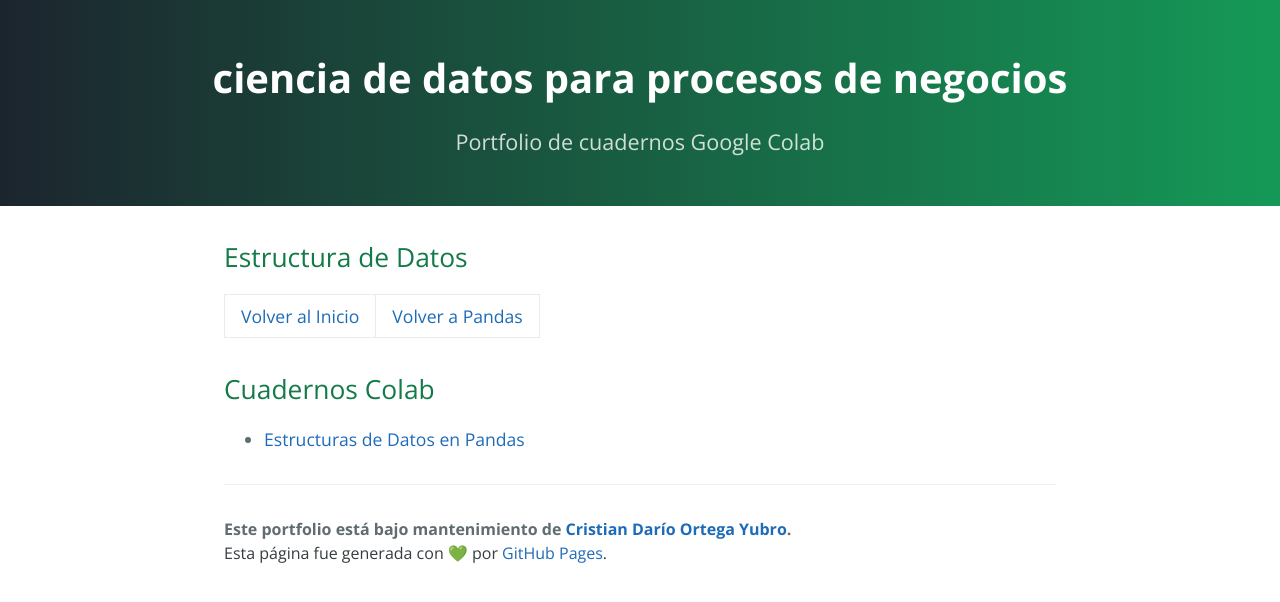
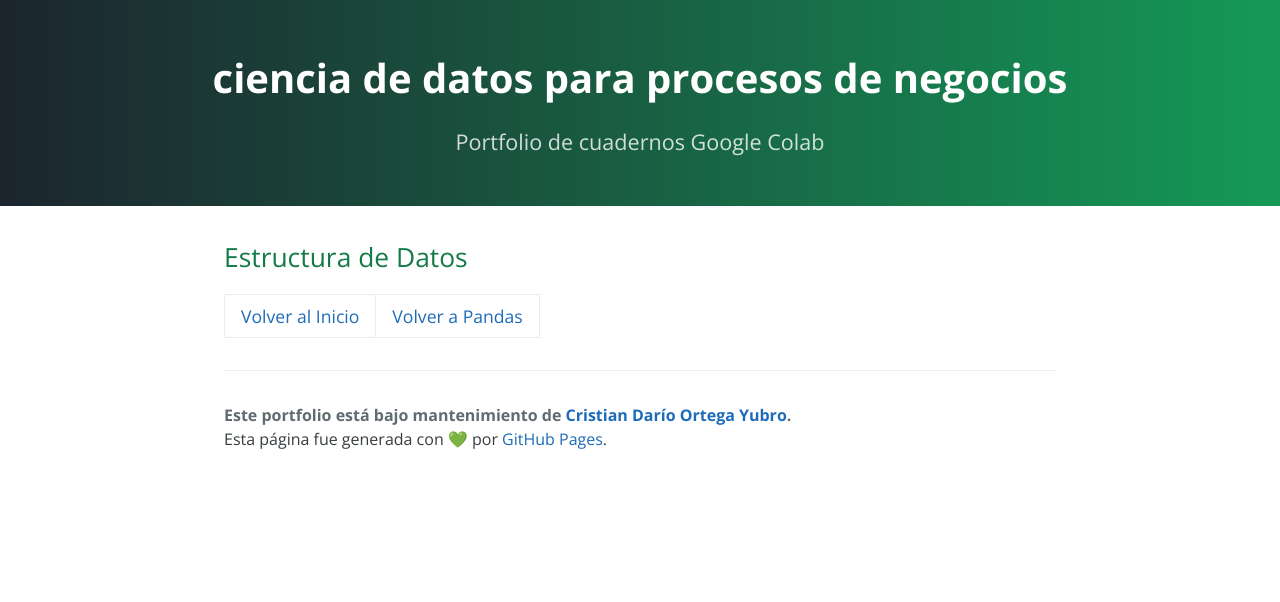
Before and after one commit to cristiandarioortegayubro/portfolio, a Jekyll site: the page built from md/pandas/estructura.md, in a window 1280 px wide. Shown: the top 602 px of the page. Built offline with Jekyll 4.4.1, drawn with Linux system fonts in a browser that asks for light colours.

Commit message:
Update estructura.md

```diff
--- a/md/pandas/estructura.md
+++ b/md/pandas/estructura.md
@@ -3,6 +3,3 @@ layout: repositorio
 title: "Estructura de Datos"
 ---
 | [Volver al Inicio](../../index.md) | [Volver a Pandas](../pandas.md) |
-
-## Cuadernos Colab
-- [Estructuras de Datos en Pandas](../../colab/pandas/pd_ed_01.ipynb)
```
